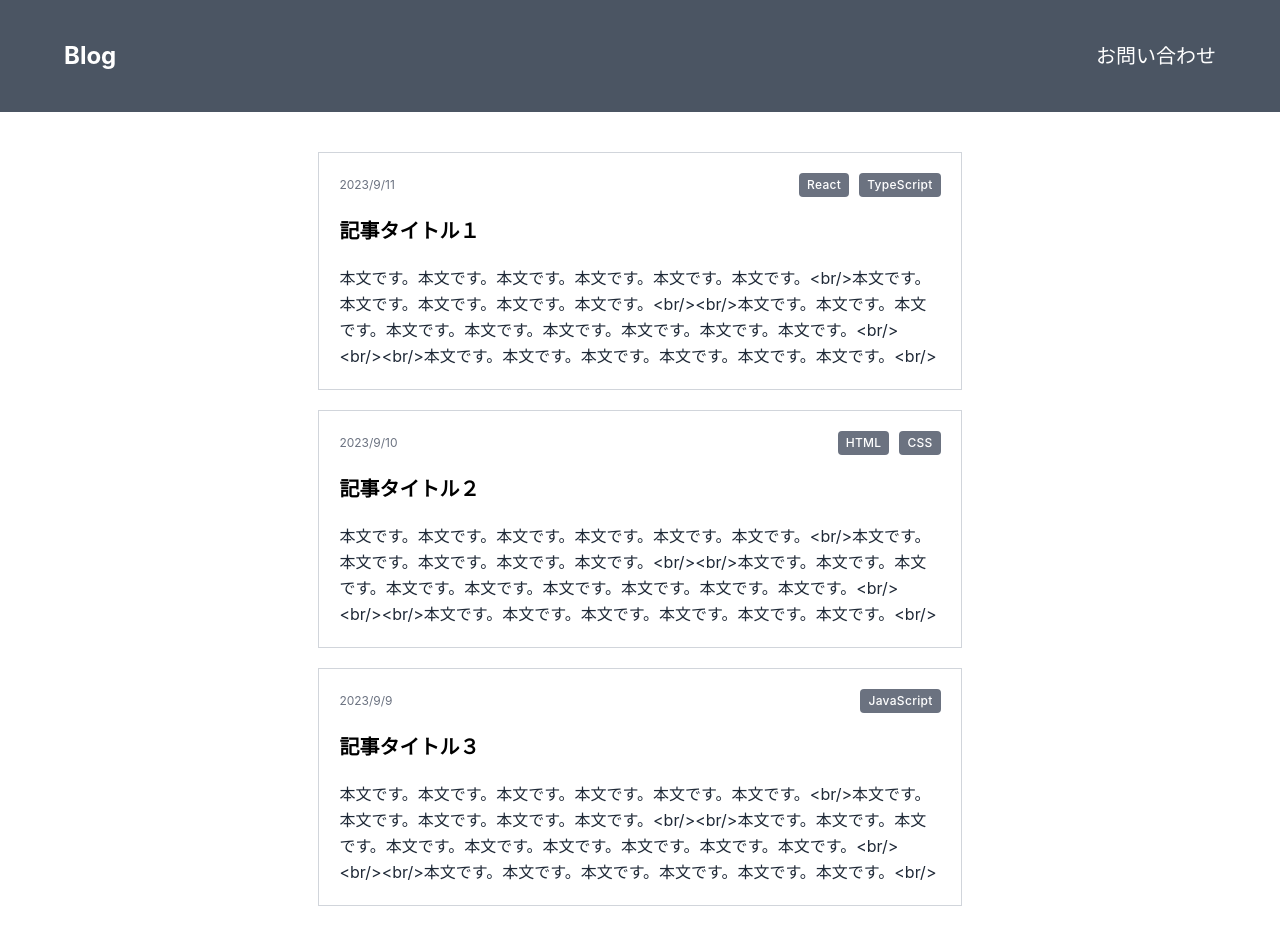
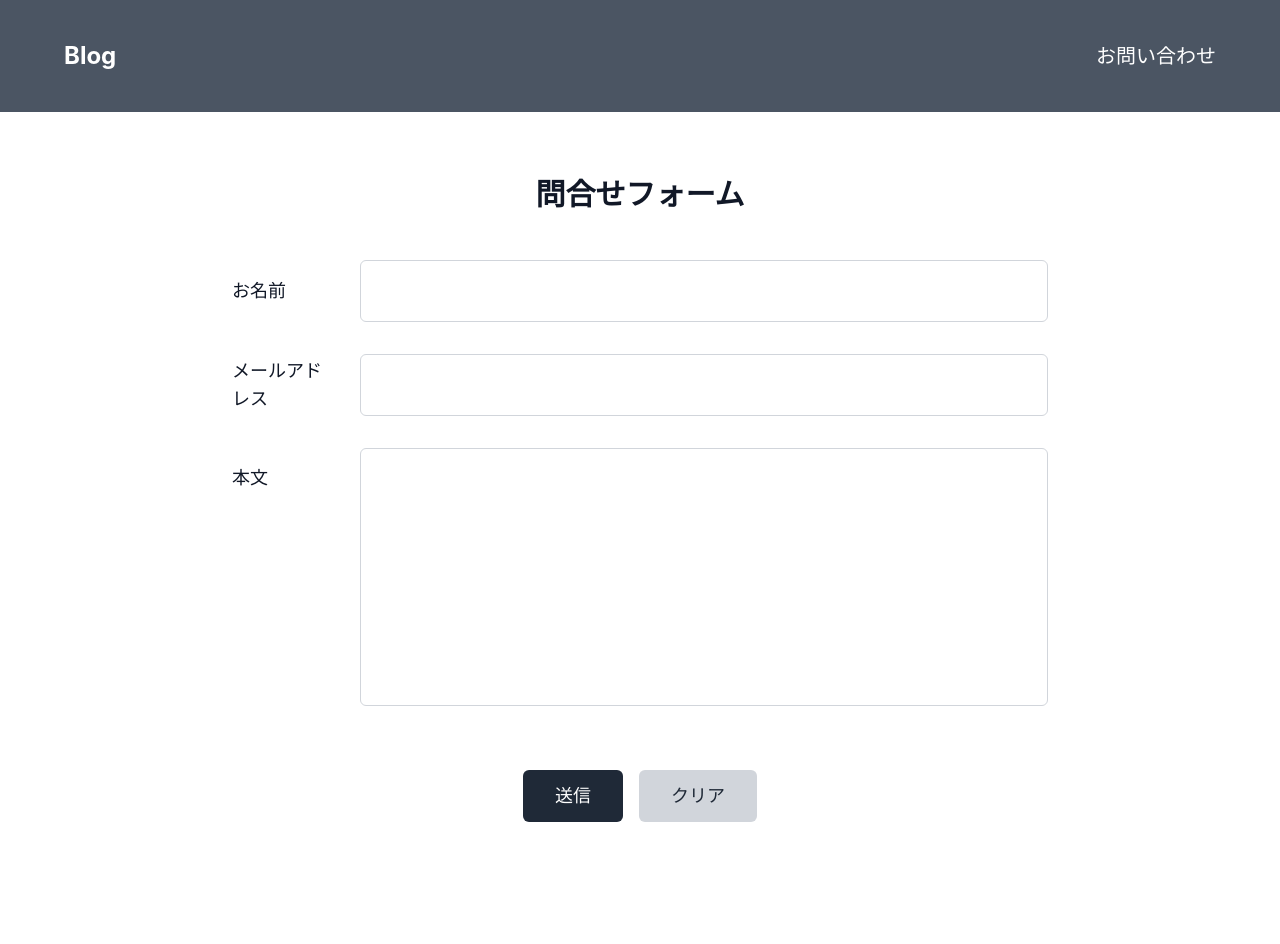
Before and after one commit to tasano0110/chapter6, a React (Create React App) app: page /contact in a window 1280 px wide. After the commit the page ends 886 px from the top, so only its background shows below. Built offline with nearby package versions, Linux system fonts and the light colour scheme.

Commit message:
Add routing functionality: Integrate react-router-dom for navigation, create PostDetail and Contact components, and update BlogApp for links to posts and contact page.

```diff
--- a/package.json
+++ b/package.json
@@ -9,6 +9,7 @@
     "@testing-library/user-event": "^13.5.0",
     "react": "^19.1.0",
     "react-dom": "^19.1.0",
+    "react-router-dom": "^7.6.3",
     "react-scripts": "5.0.1",
     "web-vitals": "^2.1.4"
   },
--- a/src/App.js
+++ b/src/App.js
@@ -1,8 +1,17 @@
 import React from "react";
+import { BrowserRouter as Router, Routes, Route } from "react-router-dom";
 import BlogApp from "./BlogApp";
+import PostDetail from "./PostDetail";
+import Contact from "./Contact";
 
-function App() {
-  return <BlogApp />;
+export default function App() {
+  return (
+    <Router>
+      <Routes>
+        <Route path="/" element={<BlogApp />} />
+        <Route path="/post/:id" element={<PostDetail />} />
+        <Route path="/contact" element={<Contact />} />
+      </Routes>
+    </Router>
+  );
 }
-
-export default App;
--- a/src/BlogApp.js
+++ b/src/BlogApp.js
@@ -1,5 +1,6 @@
 import React from "react";
 import posts from "./data/posts";
+import { Link } from "react-router-dom";
 
 export default function BlogApp() {
   const formatDate = (dateString) => {
@@ -15,13 +16,15 @@ export default function BlogApp() {
       {/* ヘッダー */}
       <header className="bg-gray-600 text-white py-10 px-5">
         <div className="max-w-6xl mx-auto flex justify-between items-center">
-          <h1 className="text-2xl font-bold">Blog</h1>
-          <button
-            onClick={() => console.log("お問い合わせページに移動")}
+          <Link to="/" className="text-2xl font-bold text-white no-underline">
+            Blog
+          </Link>
+          <Link
+            to="/contact"
             className="text-white text-xl hover:text-gray-300 transition-colors duration-200 no-underline bg-transparent border-none cursor-pointer"
           >
             お問い合わせ
-          </button>
+          </Link>
         </div>
       </header>
 
@@ -29,7 +32,8 @@ export default function BlogApp() {
       <main className="max-w-6xl mx-auto py-10 px-10">
         <div className="flex flex-col gap-5">
           {posts.map((post) => (
-            <div
+            <Link
+              to={`/post/${post.id}`}
               key={post.id}
               className="w-3/5 mx-auto bg-white border border-gray-300 p-5"
             >
@@ -53,7 +57,7 @@ export default function BlogApp() {
               {/* タイトルと内容 */}
               <h2 className="text-xl font-bold mb-5">{post.title}</h2>
               <p className="text-gray-800 leading-relaxed">{post.content}</p>
-            </div>
+            </Link>
           ))}
         </div>
       </main>
--- /dev/null
+++ b/src/Contact.js
@@ -0,0 +1,84 @@
+import React from "react";
+import { Link } from "react-router-dom";
+
+export default function Contact() {
+  return (
+    <>
+      {/* ヘッダー */}
+      <header className="bg-gray-600 text-white py-10 px-5">
+        <div className="max-w-6xl mx-auto flex justify-between items-center">
+          <Link to="/" className="text-2xl font-bold text-white no-underline">
+            Blog
+          </Link>
+          <Link
+            to="/contact"
+            className="text-white text-xl hover:text-gray-300 transition-colors duration-200 no-underline"
+          >
+            お問い合わせ
+          </Link>
+        </div>
+      </header>
+
+      {/* メインコンテンツ */}
+      <main className="max-w-4xl mx-auto py-16 px-10">
+        <div className="bg-white">
+          <h1 className="text-3xl font-bold mb-12 text-gray-900 text-center">
+            問合せフォーム
+          </h1>
+
+          {/* お問い合わせフォーム */}
+          <form className="space-y-8">
+            {/* お名前 */}
+            <div className="flex items-center gap-8">
+              <label className="block text-lg font-medium text-gray-900 w-24 text-left">
+                お名前
+              </label>
+              <input
+                type="text"
+                className="flex-1 p-4 border border-gray-300 rounded-md focus:outline-none focus:ring-2 focus:ring-blue-500 text-lg"
+              />
+            </div>
+
+            {/* メールアドレス */}
+            <div className="flex items-center gap-8">
+              <label className="block text-lg font-medium text-gray-900 w-24 text-left">
+                メールアドレス
+              </label>
+              <input
+                type="email"
+                className="flex-1 p-4 border border-gray-300 rounded-md focus:outline-none focus:ring-2 focus:ring-blue-500 text-lg"
+              />
+            </div>
+
+            {/* 本文 */}
+            <div className="flex gap-8">
+              <label className="block text-lg font-medium text-gray-900 w-24 text-left pt-4">
+                本文
+              </label>
+              <textarea
+                rows="8"
+                className="flex-1 p-4 border border-gray-300 rounded-md focus:outline-none focus:ring-2 focus:ring-blue-500 text-lg resize-none"
+              ></textarea>
+            </div>
+
+            {/* ボタン */}
+            <div className="flex justify-center gap-4 pt-8">
+              <button
+                type="submit"
+                className="bg-gray-800 text-white px-8 py-3 rounded-md hover:bg-gray-700 transition-colors duration-200 text-lg font-medium"
+              >
+                送信
+              </button>
+              <button
+                type="button"
+                className="bg-gray-300 text-gray-800 px-8 py-3 rounded-md hover:bg-gray-400 transition-colors duration-200 text-lg font-medium"
+              >
+                クリア
+              </button>
+            </div>
+          </form>
+        </div>
+      </main>
+    </>
+  );
+}
--- /dev/null
+++ b/src/PostDetail.js
@@ -0,0 +1,74 @@
+import React from "react";
+import { useParams, Link, Navigate } from "react-router-dom";
+import posts from "./data/posts";
+
+export default function PostDetail() {
+  const { id } = useParams();
+  const post = posts.find((post) => post.id === parseInt(id));
+
+  // 日付フォーマット関数
+  const formatDate = (dateString) => {
+    const date = new Date(dateString);
+    const year = date.getFullYear();
+    const month = date.getMonth() + 1;
+    const day = date.getDate();
+    return `${year}/${month}/${day}`;
+  };
+
+  if (!post) {
+    return <div>記事が見つかりませんでした。</div>;
+  }
+
+  return (
+    <>
+      {/* ヘッダー（BlogAppと同じ） */}
+      <header className="bg-gray-600 text-white py-10 px-5">
+        <div className="max-w-6xl mx-auto flex justify-between items-center">
+          <Link to="/" className="text-2xl font-bold text-white no-underline">
+            Blog
+          </Link>
+          <Link
+            to="/contact"
+            className="text-white text-xl hover:text-gray-300 transition-colors duration-200 no-underline"
+          >
+            お問い合わせ
+          </Link>
+        </div>
+      </header>
+
+      {/* メインコンテンツ */}
+      <main className="max-w-4xl mx-auto py-10 px-10">
+        <article className="bg-white border border-gray-300 p-8">
+          {/* メタ情報 */}
+          <div className="flex justify-between items-center mb-8">
+            <time className="text-gray-500 text-sm">
+              {formatDate(post.createdAt)}
+            </time>
+            <div className="flex gap-2.5">
+              {post.categories.map((category, index) => (
+                <span
+                  key={index}
+                  className="px-3 py-1 rounded text-sm bg-gray-500 text-white font-medium tracking-wide"
+                >
+                  {category}
+                </span>
+              ))}
+            </div>
+          </div>
+
+          {/* タイトル */}
+          <h1 className="text-3xl font-bold mb-8 text-gray-900">
+            {post.title}
+          </h1>
+
+          {/* 本文 */}
+          <div className="prose prose-lg max-w-none">
+            <p className="text-gray-800 leading-relaxed text-lg">
+              {post.content}
+            </p>
+          </div>
+        </article>
+      </main>
+    </>
+  );
+}
```
Also changed, not shown: 1 other file (tests, documents, lock files or other folders).
